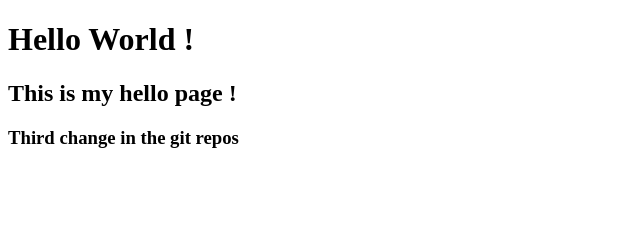
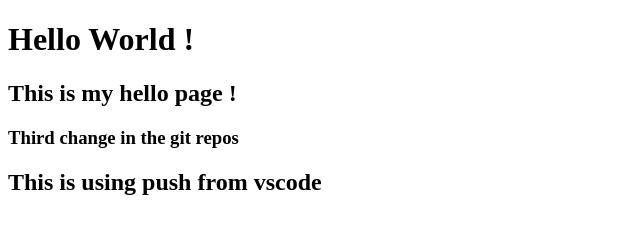
Before and after one commit to hakiri/GitHub-VSCode, a plain HTML site: page index.html in a window 1280 px wide. Shown: the whole page, without its empty margins (0-640 px from the left). Drawn offline with Linux system fonts and the light colour scheme.

Commit message:
another change

```diff
--- a/index.html
+++ b/index.html
@@ -10,5 +10,6 @@
 <h1>Hello World ! </h1>
 <h2> This is my hello page !</h2>
 <h3> Third change in the git repos</h3>
+<h2> This is using push from vscode </h2>
 
 </html>
```
